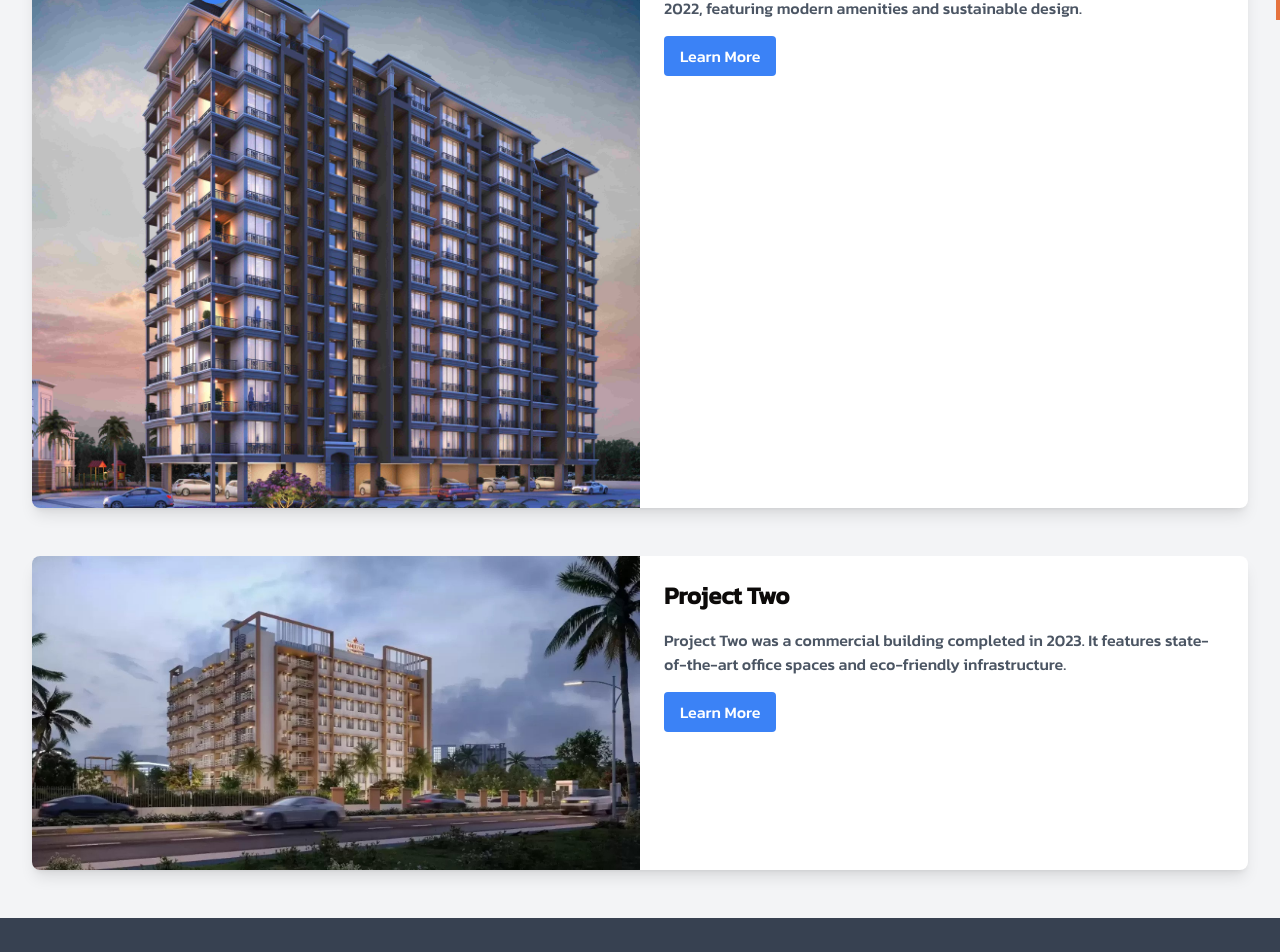
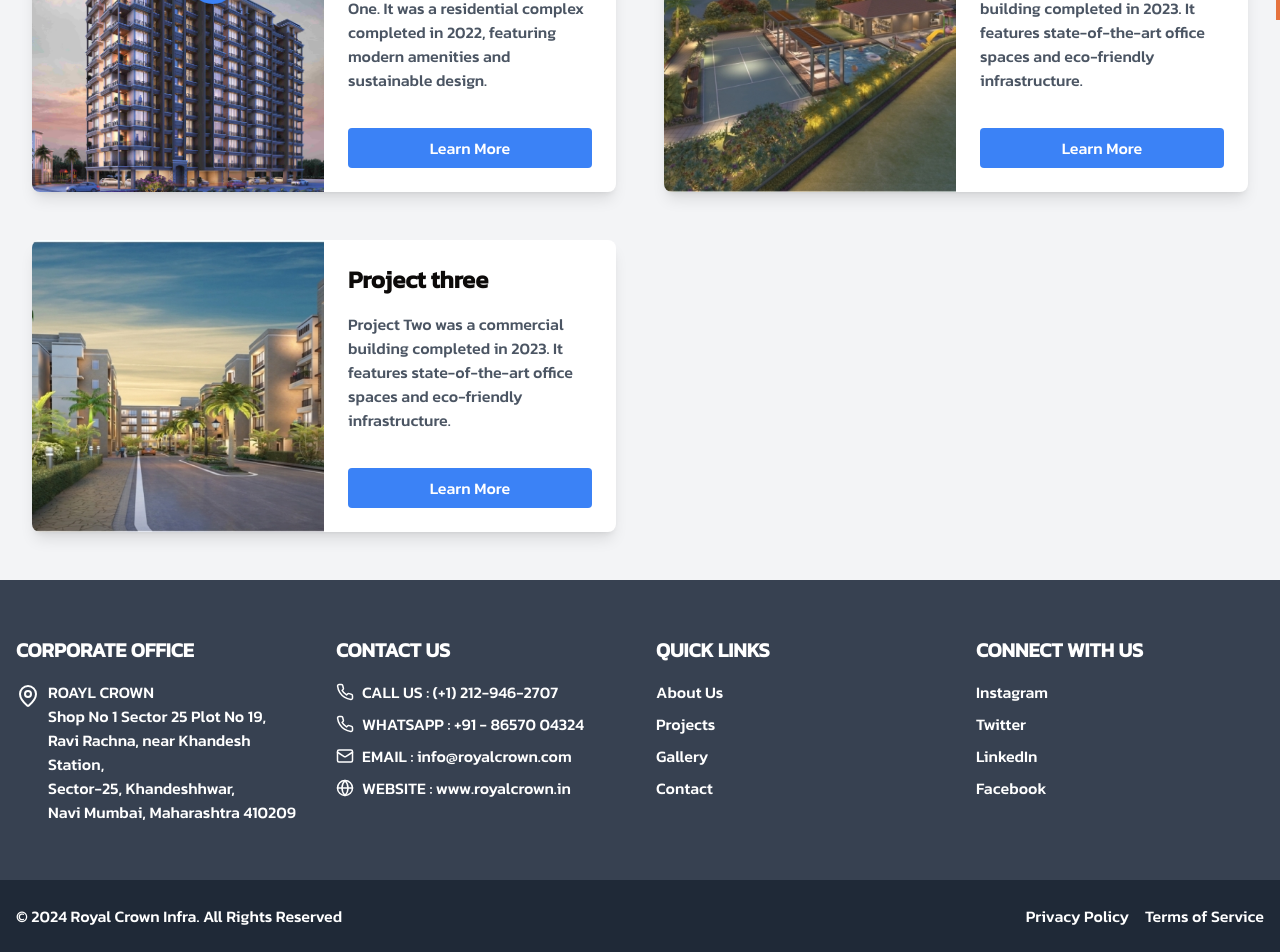
Before and after one commit to royalcrowninfra/royal, a Next.js app: page /projects/completedProjects in a window 1280 px wide. Shown: the part 780-1732 px from the top of the page. Built offline with nearby package versions, Linux system fonts and the light colour scheme.

Commit message:
new code

```diff
--- a/app/projects/completedProjects/page.jsx
+++ b/app/projects/completedProjects/page.jsx
@@ -4,83 +4,78 @@ import Image from 'next/image';
 import { motion } from "framer-motion";
 import { titleVariants } from "../../../utils/animation";
 
+const projects = [
+  {
+    id: 1,
+    title: "Project One",
+    description: "This is a description of Project One. It was a residential complex completed in 2022, featuring modern amenities and sustainable design.",
+    image: "/images/projects/completed/img-1.jpg",
+  },
+  {
+    id: 2,
+    title: "Project Two",
+    description: "Project Two was a commercial building completed in 2023. It features state-of-the-art office spaces and eco-friendly infrastructure.",
+    image: "/images/projects/img-2.jpg",
+  },
+  {
+    id: 3,
+    title: "Project three",
+    description: "Project Two was a commercial building completed in 2023. It features state-of-the-art office spaces and eco-friendly infrastructure.",
+    image: "/images/projects/img-3.jpg",
+  },
+  // Add more projects as needed
+];
+
 const CompletedProjects = () => {
   return (
     <div className="bg-gray-100 min-h-screen">
-      <div className="bg-[url('/images/completed.jpg')] bg-center bg-cover h-[300px] sm:h-[400px] md:h-[500px] lg:h-[500px]">
+      {/* Hero Section */}
+      <div className="bg-[url('/images/completed.jpg')] bg-center bg-cover h-[300px] sm:h-[400px] md:h-[500px] lg:h-[500px] relative flex justify-center items-center">
         <motion.h1
           initial='offscreen'
           whileInView={"onscreen"}
           variants={titleVariants}
-          className='container py-32 text-6xl font-semibold text-black tracking-widest text-center lg:py-32'
+          className='text-5xl sm:text-6xl font-semibold text-white tracking-widest text-center drop-shadow-lg'
         >
           Completed Projects
         </motion.h1>
       </div>
 
+      {/* Projects Section */}
       <div className="container mx-auto py-12">
-        <div className="space-y-12">
-          {/* Project 1 */}
+        <div className="grid grid-cols-1 md:grid-cols-2 gap-12">
+          {projects.map((project) => (
             <motion.div
+              key={project.id}
               initial='offscreen'
               whileInView={"onscreen"}
               variants={titleVariants}
-            className="bg-white shadow-lg rounded-lg overflow-hidden">
+              className="bg-white shadow-lg rounded-lg overflow-hidden transition-transform transform hover:scale-105 hover:shadow-2xl"
+            >
               <div className="md:flex">
-              <div className="md:w-1/2">
+                <div className="md:w-1/2 overflow-hidden">
                   <Image
-                  src="/images/projects/completed/img-1.jpg"
-                  alt="Project 1"
+                    src={project.image}
+                    alt={project.title}
                     width={600}
                     height={400}
                     layout="responsive"
                     objectFit="cover"
+                    className="transition-transform duration-500 ease-in-out hover:scale-110"
                   />
                 </div>
-              <div className="p-6 md:w-1/2">
-                <h2 className="text-2xl font-semibold mb-4">Project One</h2>
-                <p className="text-gray-600 mb-4">
-                  This is a description of Project One. It was a residential complex
-                  completed in 2022, featuring modern amenities and sustainable design.
-                </p>
+                <div className="p-6 md:w-1/2 flex flex-col justify-between">
+                  <div>
+                    <h2 className="text-2xl font-semibold mb-4">{project.title}</h2>
+                    <p className="text-gray-600 mb-4">{project.description}</p>
+                  </div>
                   <button className="bg-blue-500 text-white px-4 py-2 rounded hover:bg-blue-600 transition">
                     Learn More
                   </button>
                 </div>
               </div>
             </motion.div>
-
-          {/* Project 2 */}
-          <motion.div
-            initial='offscreen'
-            whileInView={"onscreen"}
-            variants={titleVariants}
-            className="bg-white shadow-lg rounded-lg overflow-hidden">
-            <div className="md:flex">
-              <div className="md:w-1/2">
-                <Image
-                  src="/images/projects/completed/img-2.jpg"
-                  alt="Project 2"
-                  width={600}
-                  height={400}
-                  layout="responsive"
-                  objectFit="cover"
-                />
-              </div>
-              <div className="p-6 md:w-1/2">
-                <h2 className="text-2xl font-semibold mb-4">Project Two</h2>
-                <p className="text-gray-600 mb-4">
-                  Project Two was a commercial building completed in 2023. It features
-                  state-of-the-art office spaces and eco-friendly infrastructure.
-                </p>
-                <button className="bg-blue-500 text-white px-4 py-2 rounded hover:bg-blue-600 transition">
-                  Learn More
-                </button>
-              </div>
-            </div>
-          </motion.div>
-
-          {/* Add more projects as needed */}
+          ))}
         </div>
       </div>
     </div>
```
Lines whose indentation alone changed are shown as unchanged.
